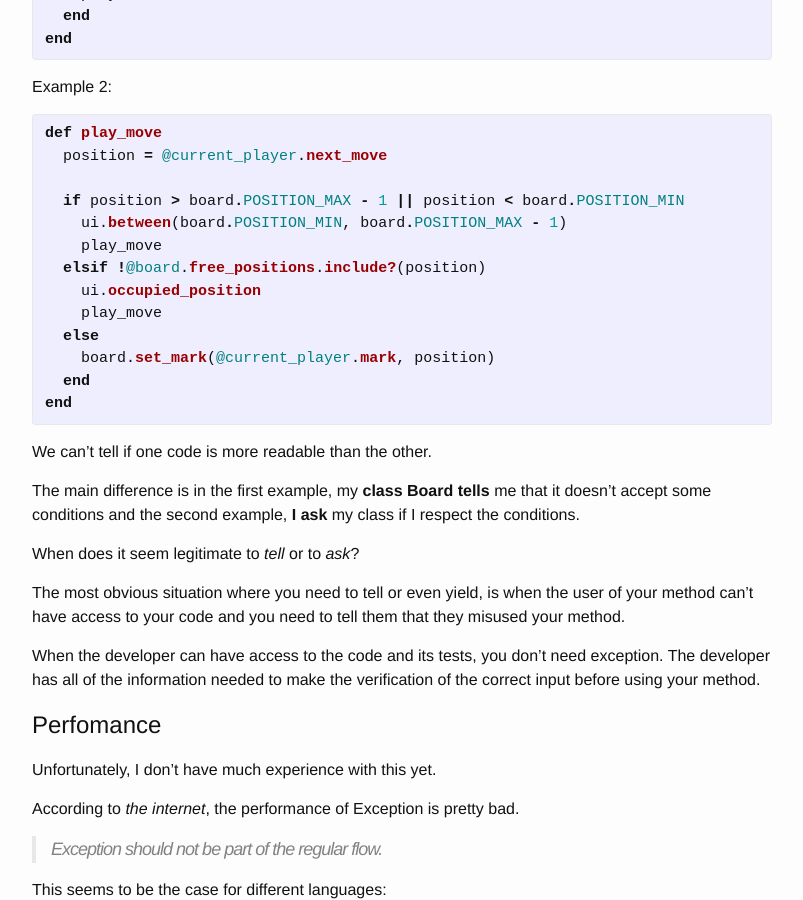
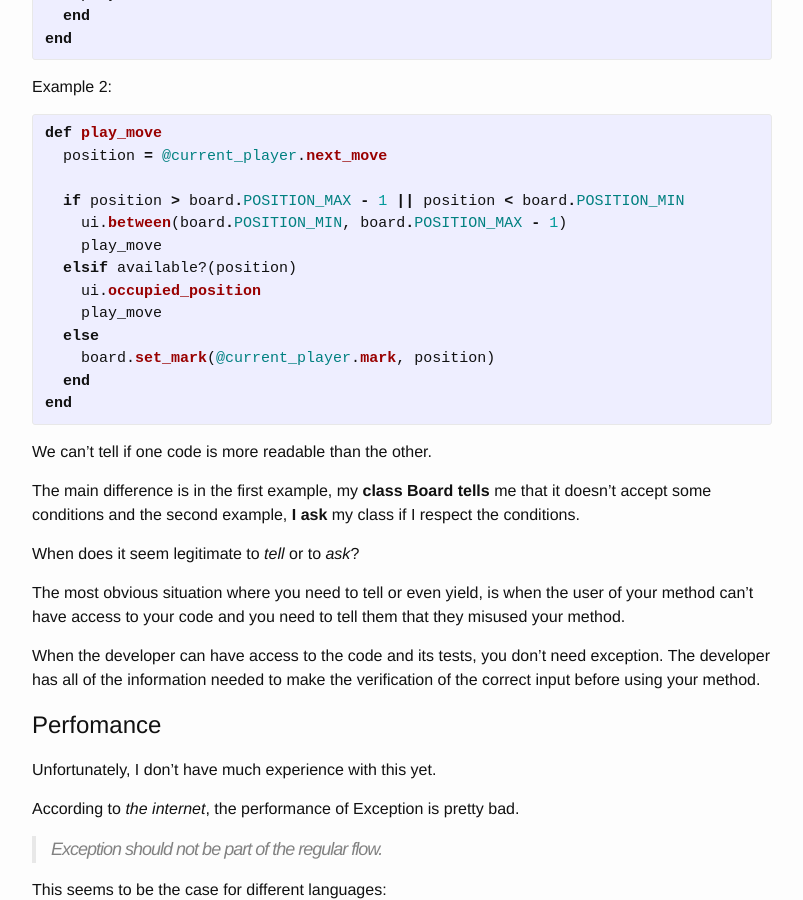
Before and after one commit to fabientownsend/fabientownsend.github.io, a Jekyll site: the page built from _posts/2016-09-23-exception-control-flow.markdown, in a window 1280 px wide and 900 px high, scrolled down 1199 px. Shown: the whole window, without its empty margins (238-1041 px from the left). Built offline with Jekyll 4.4.1, drawn with Linux system fonts in a browser that asks for light colours.

Commit message:
refactor the code to make is more readable

```diff
--- a/_posts/2016-09-23-exception-control-flow.markdown
+++ b/_posts/2016-09-23-exception-control-flow.markdown
@@ -49,7 +49,7 @@ def play_move
   if position > board.POSITION_MAX - 1 || position < board.POSITION_MIN
     ui.between(board.POSITION_MIN, board.POSITION_MAX - 1)
     play_move
-  elsif !@board.free_positions.include?(position)
+  elsif available?(position)
     ui.occupied_position
     play_move
   else
```
